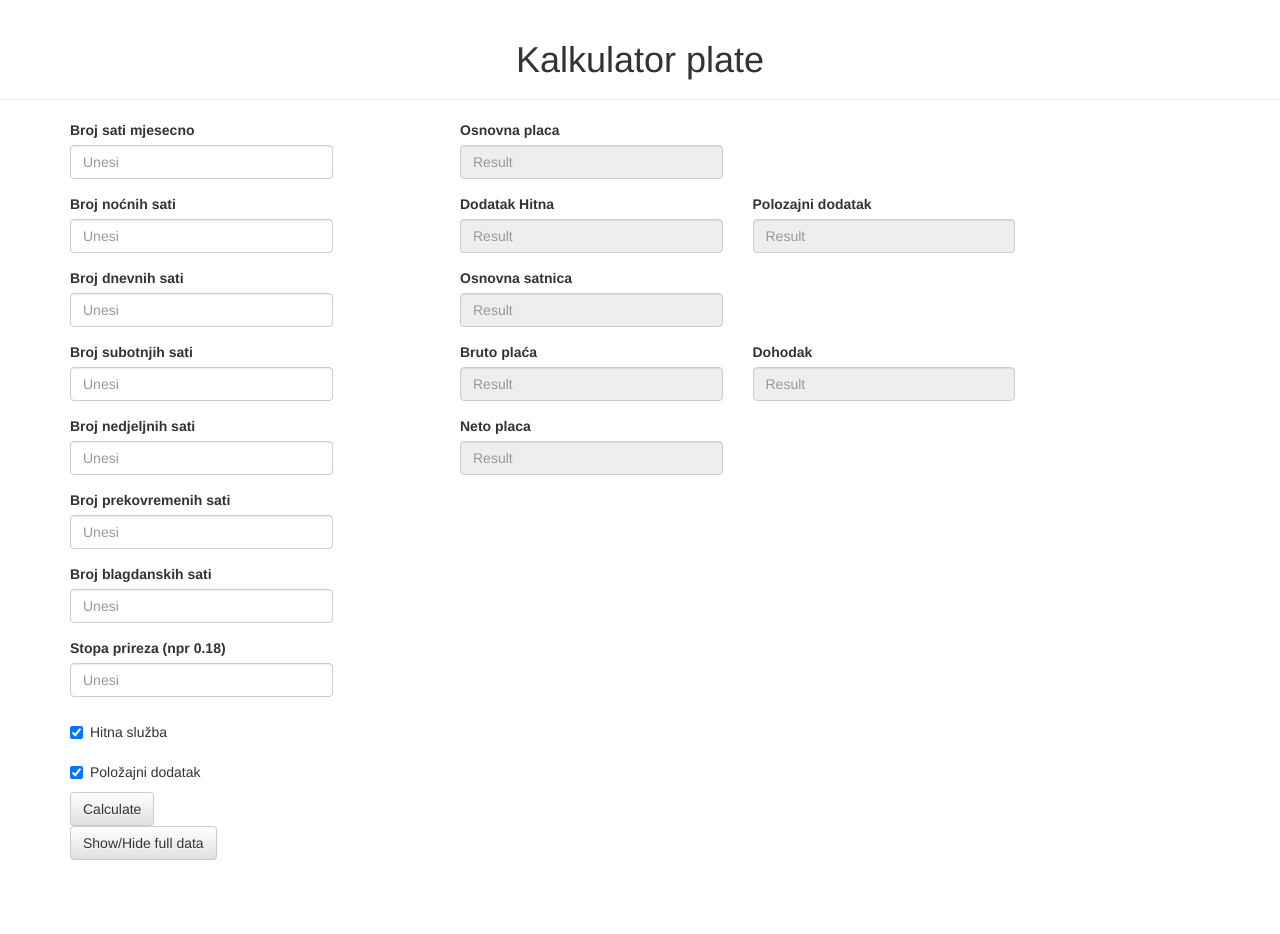
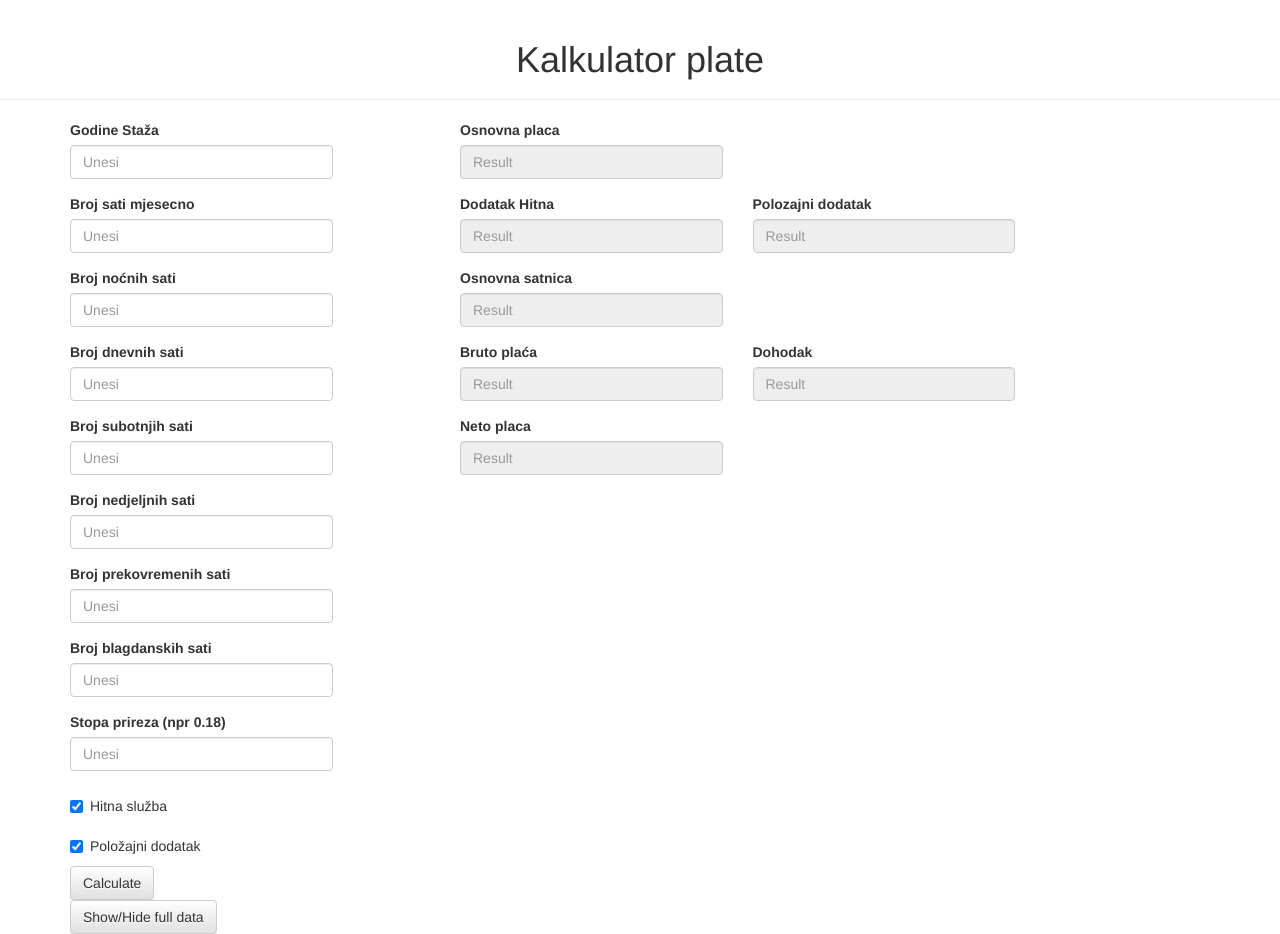
Before and after one commit to croraf/provjeriplacu, a React app: page / in a window 1280 px wide. Before the commit the page ends 860 px from the top, so only its background shows below. Built offline with nearby package versions, Linux system fonts and the light colour scheme.

Commit message:
Add godineStaza

```diff
--- a/app/InputForm.js
+++ b/app/InputForm.js
@@ -9,6 +9,11 @@ import {InputFieldGroup} from './InputFieldGroup';
 
 const InputForm = ({formCallback}) => (
   <form id="mainForm">
+    <InputFieldGroup
+      type="number"
+      label="Godine Staža"
+      name='godineStaza'
+    />
     <InputFieldGroup
       type="number"
       label="Broj sati mjesecno"
```
